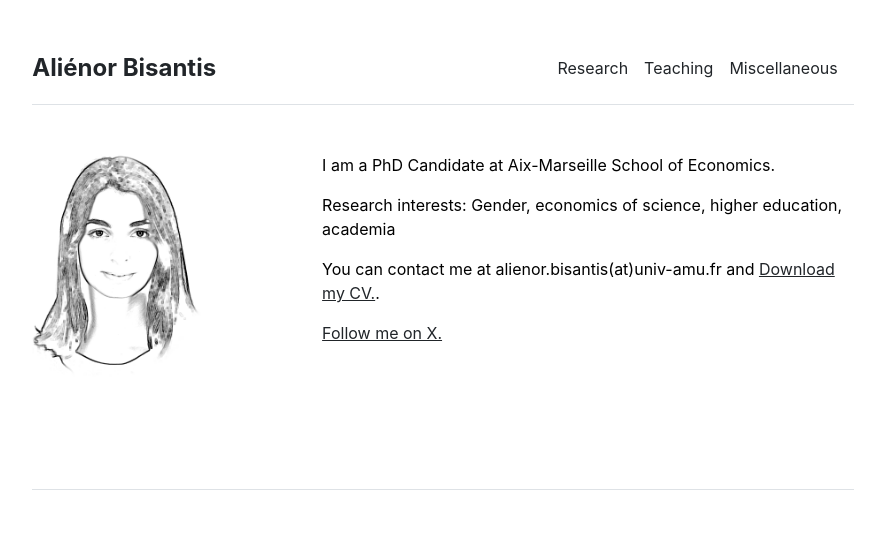
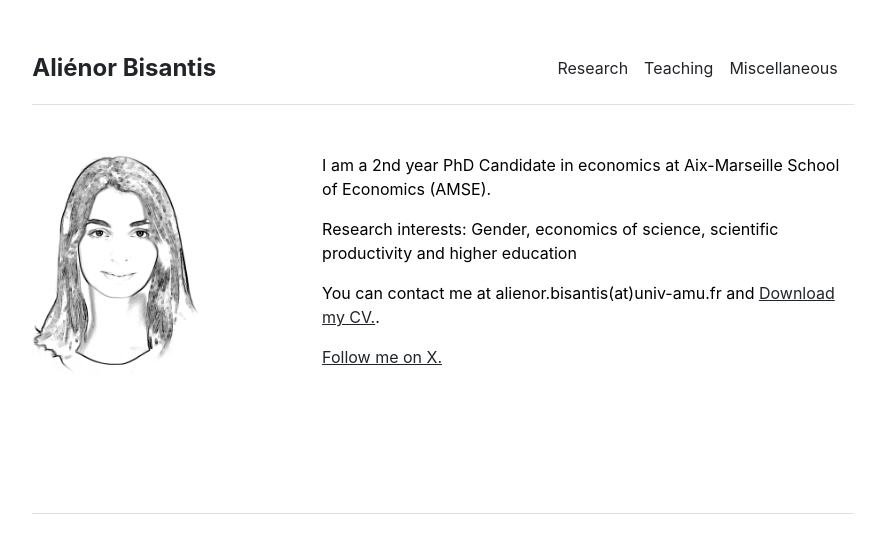
Before and after one commit to alienorbisantis/alienorbisantis.github.io, a Jekyll site: the page built from index.md, in a window 1280 px wide. Shown: the top 553 px of the page, without its empty margins (197-1082 px from the left). Built offline with Jekyll 4.4.1, drawn with Linux system fonts in a browser that asks for light colours.

Commit message:
Update index.md

```diff
--- a/index.md
+++ b/index.md
@@ -1,11 +1,11 @@
 ---
 layout: home
-title: "Home"
+title: "Aliénor Bisantis"
 ---
 
-I am a PhD Candidate at Aix-Marseille School of Economics.
+I am a 2nd year PhD Candidate in economics at Aix-Marseille School of Economics (AMSE).
 
-Research interests: Gender, economics of science, higher education, academia
+Research interests: Gender, economics of science, scientific productivity and higher education
 
 You can contact me at alienor.bisantis(at)univ-amu.fr and [Download my CV.]({{ site.github.url }}/assets//CV_BISANTIS_eng (9).pdf).
 
```
